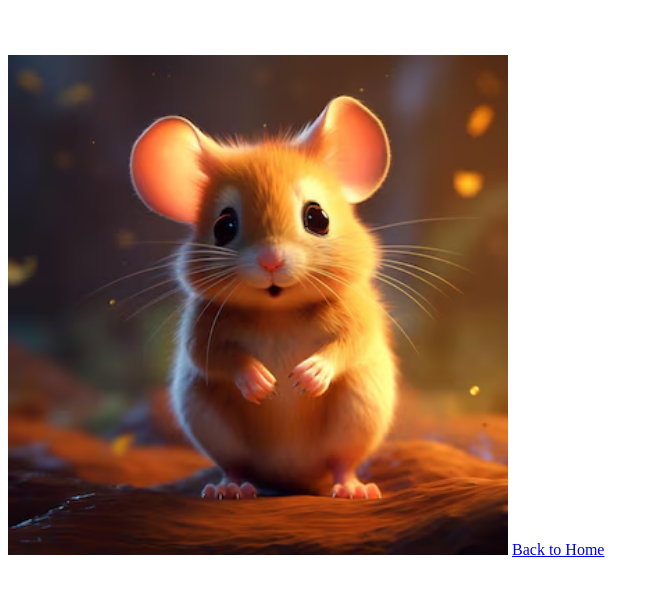
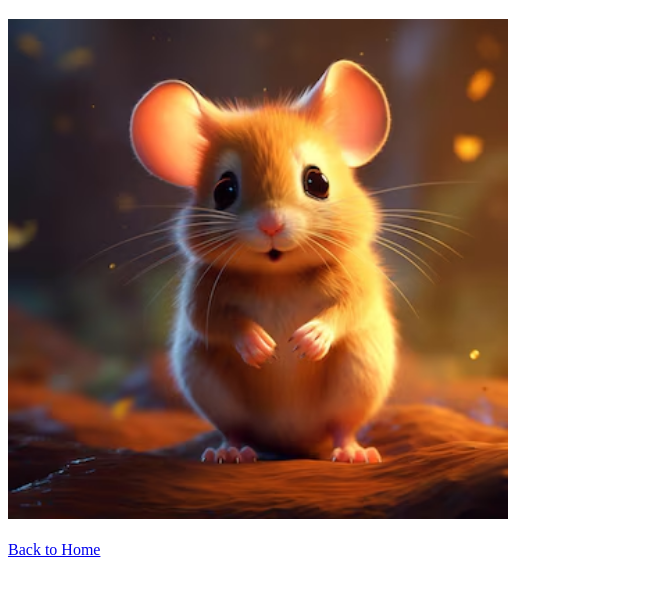
Before and after one commit to GauriTh06/folder, a plain HTML site: page pages/mouse.html in a window 1280 px wide. Shown: the part 61-654 px from the top of the page, without its empty margins (0-659 px from the left). Drawn offline with Linux system fonts and the light colour scheme.

Commit message:
chnges added

```diff
--- a/pages/mouse.html
+++ b/pages/mouse.html
@@ -5,9 +5,9 @@
     <title>mouse</title>
 </head>
 <body>
-    <h1>Mouse</h1><br/><br/>
-    <img src="./../img/mouse.avif" height="500px">
-    <a href="./../index.html">Back to Home</a><br/><br/>
+    <h1>Mouse</h1>
+    <img src="./../img/mouse.avif" height="500px"><br/><br/>
+    <a href="./../index.html">Back to Home</a>
 
 </body>
 </html>
```
